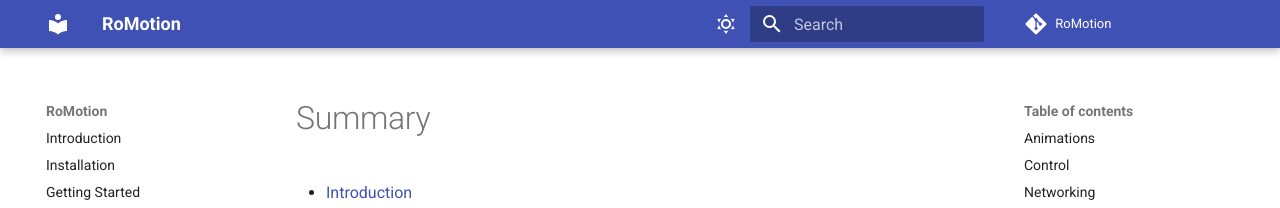
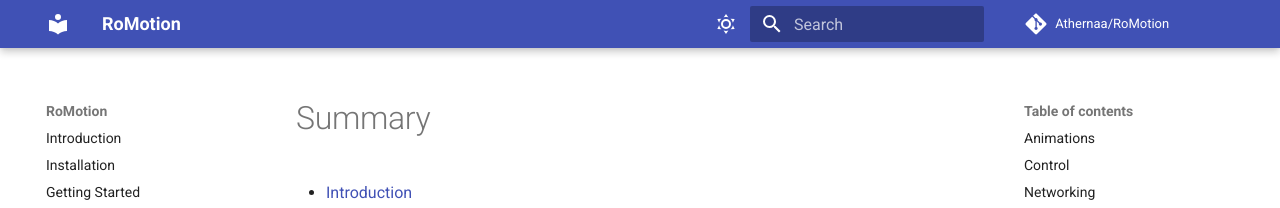
Before and after one commit to Athernaa/RoMotion, an MkDocs documentation site: the page built from docs/SUMMARY.md, in a window 1280 px wide. Shown: the top 208 px of the page. Built offline with MkDocs 1.6.1 and Material for MkDocs 9.7.7, drawn with Linux system fonts in a browser that asks for light colours; comment, search, counter and statistics services are not loaded; part of the change alters nothing that is shown.

```diff
--- a/mkdocs.yml
+++ b/mkdocs.yml
@@ -7,10 +7,10 @@
 
 site_name: RoMotion
 site_description: A GSAP-inspired animation & tweening library for Roblox.
-# TODO: set these to your GitHub username/repo.
-site_url: https://Athernaa.github.io/RoMotion/
+# Served from the dedicated docs subdomain (see docs/CNAME).
+site_url: https://romotion.avenlo.me/
 repo_url: https://github.com/Athernaa/RoMotion
-repo_name: RoMotion
+repo_name: Athernaa/RoMotion
 edit_uri: edit/main/docs/
 
 theme:
```
Also changed, not shown: 1 other file.
